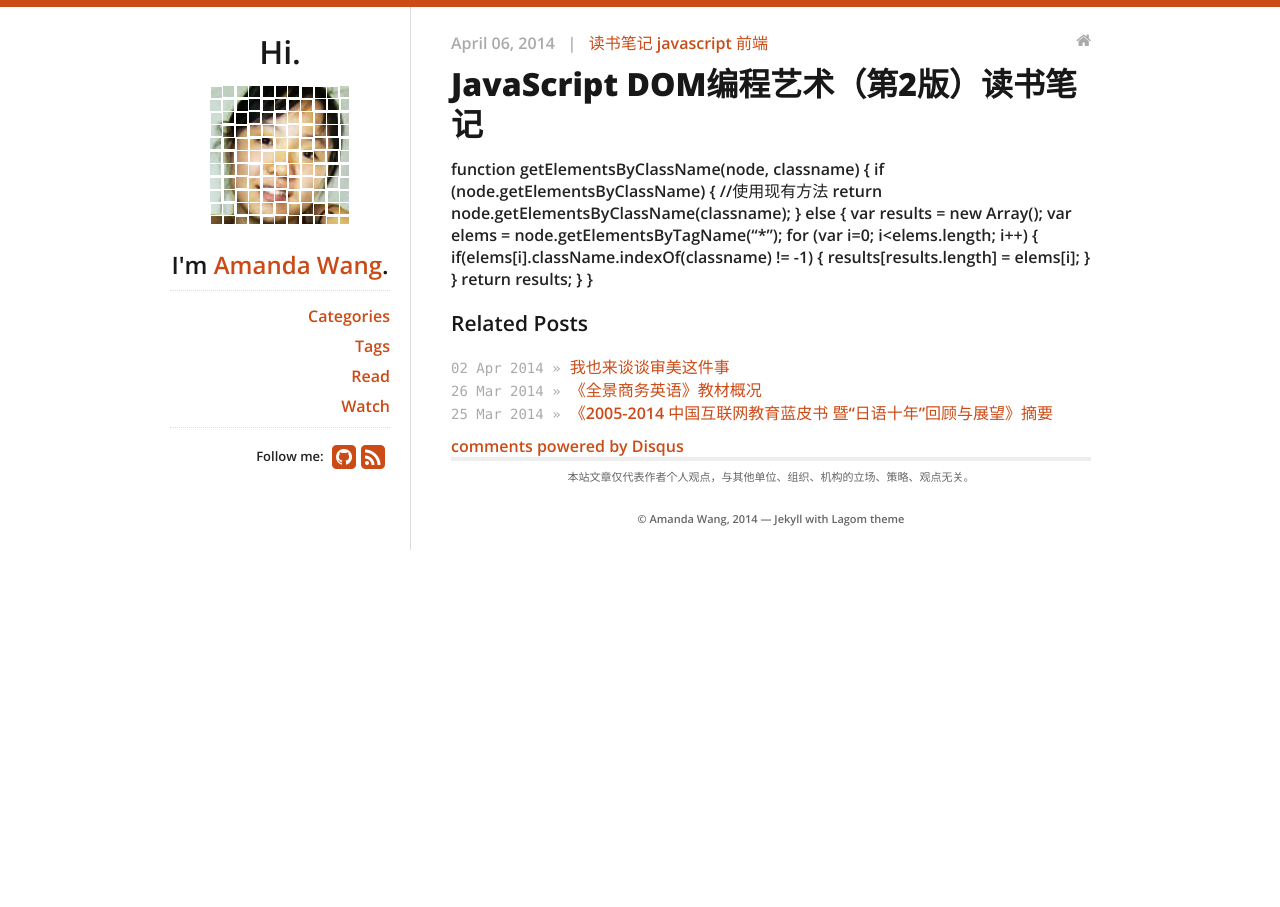
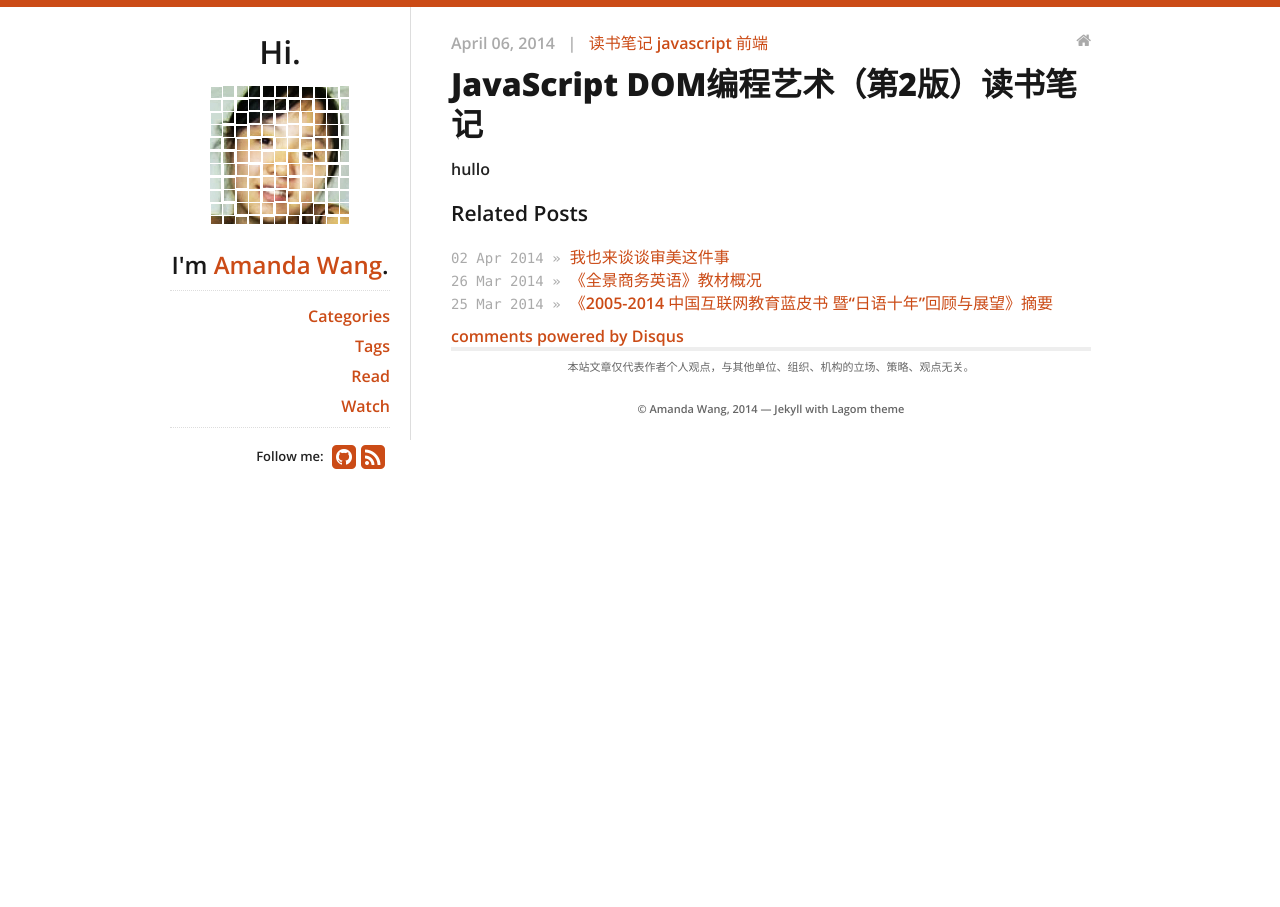
Before and after one commit to fantaghiro/fantaghiro.github.io, a Jekyll site: the page built from _posts/2014-04-06-test.markdown, in a window 1280 px wide. Built offline with Jekyll 4.4.1, drawn with Linux system fonts in a browser that asks for light colours; nearby versions of some CDN libraries; comment, search, counter and statistics services are not loaded.

Commit message:
Update 2014-04-06-test.markdown

```diff
--- a/_posts/2014-04-06-test.markdown
+++ b/_posts/2014-04-06-test.markdown
@@ -9,20 +9,4 @@ tags:
 ---
 
 
-{{% highlight html %}}
-function getElementsByClassName(node, classname) {
-  if (node.getElementsByClassName) {
-    //使用现有方法
-    return node.getElementsByClassName(classname);
-  } else {
-    var results = new Array();
-    var elems = node.getElementsByTagName("*");
-    for (var i=0; i<elems.length; i++) {
-      if(elems[i].className.indexOf(classname) != -1) {
-        results[results.length] = elems[i];
-      }
-    }
-    return results;
-  }
-}
-{{% endhighlight %}}
+hullo
```
